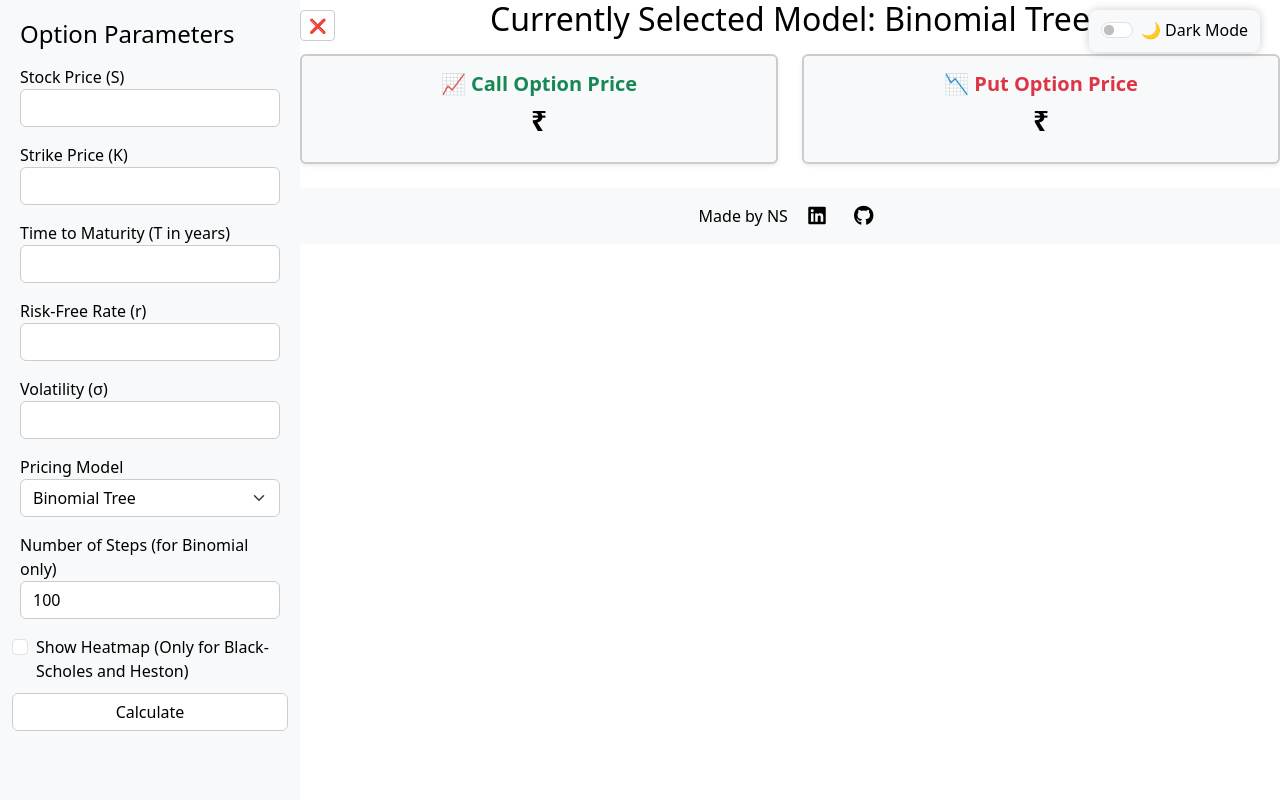
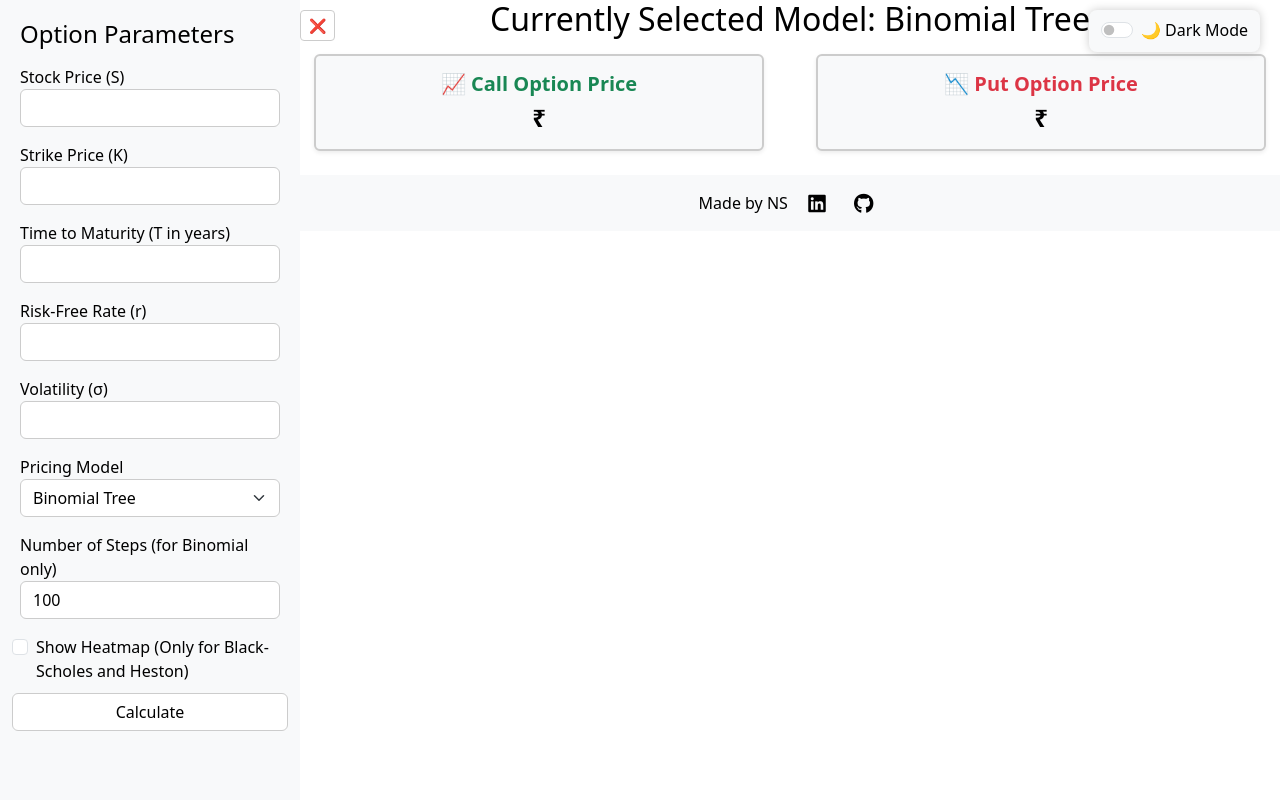
Before and after one commit to shekharnitin/Option-Pricing-Model, a Flask app: template templates/index.html in a window 1280 px wide. Run offline with Flask 3, Linux system fonts and the light colour scheme; the template is opened without the code that fills it, so the values that code supplies are empty.

Commit message:
Update index.html

```diff
--- a/templates/index.html
+++ b/templates/index.html
@@ -8,6 +8,13 @@
   <link rel="stylesheet" href="https://cdnjs.cloudflare.com/ajax/libs/font-awesome/6.5.0/css/all.min.css">
   <link href="https://cdn.jsdelivr.net/npm/bootstrap@5.3.0/dist/css/bootstrap.min.css" rel="stylesheet" />
   <style>
+    html,
+    body {
+      margin: 0;
+      padding: 0;
+      overflow-x: hidden;
+    }
+
     :root {
       --bg-color: #ffffff;
       --text-color: #000000;
@@ -148,9 +155,11 @@
       background-color: var(--card-bg);
       border: 2px solid var(--border-color);
       transition: all 0.3s ease;
-      padding: 1rem;
-      border-radius: 10px;
-      text-align: center;
+
+      width: 100%;
+      max-width: 450px;
+      border-radius: 8px;
+      margin: 0 auto;
     }
 
     .call-card:hover {
@@ -165,11 +174,14 @@
 
     .price-card h5 {
       font-weight: 600;
+
+      margin-bottom: 0.5rem;
     }
 
+
     .price-card h4 {
-      font-size: 1.75rem;
-      margin-top: 0.5rem;
+
+      margin-bottom: 0;
     }
 
     /* Footer Links */
@@ -191,6 +203,7 @@
       border-radius: 8px;
       box-shadow: 0 0 10px rgba(0, 0, 0, 0.3);
     }
+
     .loader-overlay {
       position: fixed;
       top: 0;
@@ -216,7 +229,6 @@
     .d-none {
       display: none !important;
     }
-
   </style>
 </head>
 
```
Lines whose indentation alone changed are shown as unchanged.
